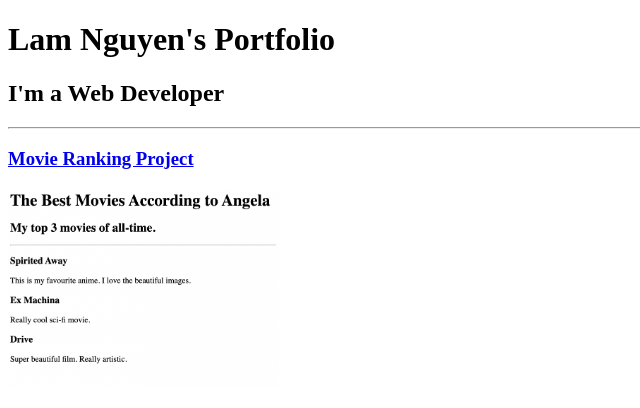
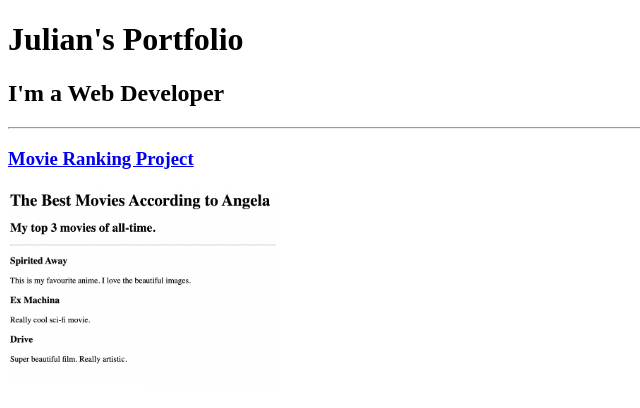
Before and after one commit to carilop/html-portolio, a plain HTML site: page index.html in a window 1280 px wide. Shown: the top 408 px of the page, without its empty margins (0-640 px from the left). Drawn offline with Linux system fonts and the light colour scheme.

Commit message:
Add files via upload

```diff
--- a/index.html
+++ b/index.html
@@ -4,10 +4,10 @@
 <head>
     <meta charset="UTF-8">
     <meta name="viewport" content="width=device-width, initial-scale=1.0">
-    <title>Lam Nguyen's Portfolio</title>
+    <title>Julian's Portfolio</title>
 </head>
 <body>
-    <h1>Lam Nguyen's Portfolio</h1>
+    <h1>Julian's Portfolio</h1>
     <h2>I'm a Web Developer</h2>
     <hr />
     <h3>
```
Also changed, not shown: public/birthday-invite.html (+2 -2 lines), public/movie-ranking.html (+1 -1 lines).
